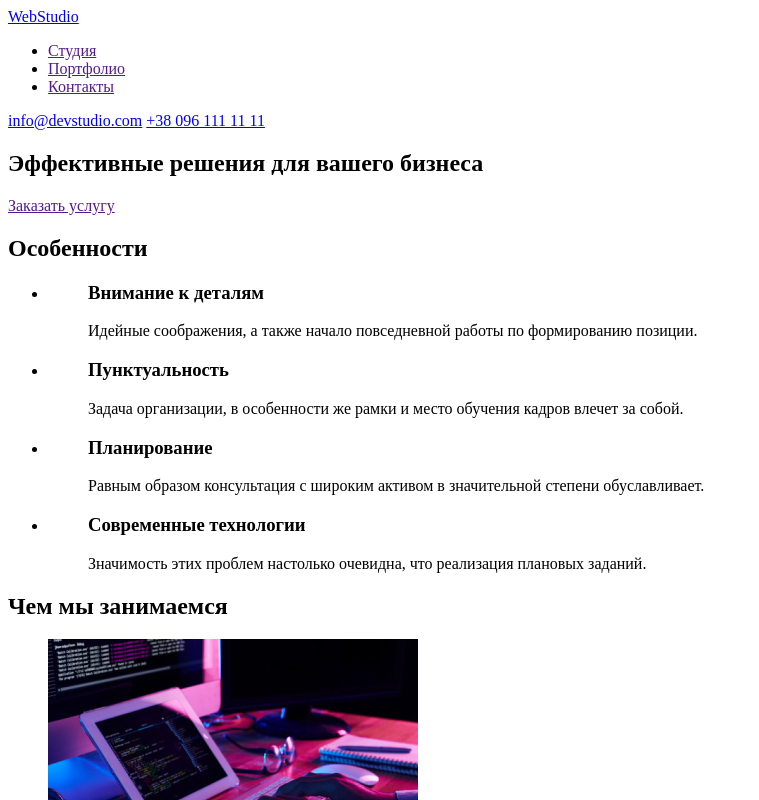
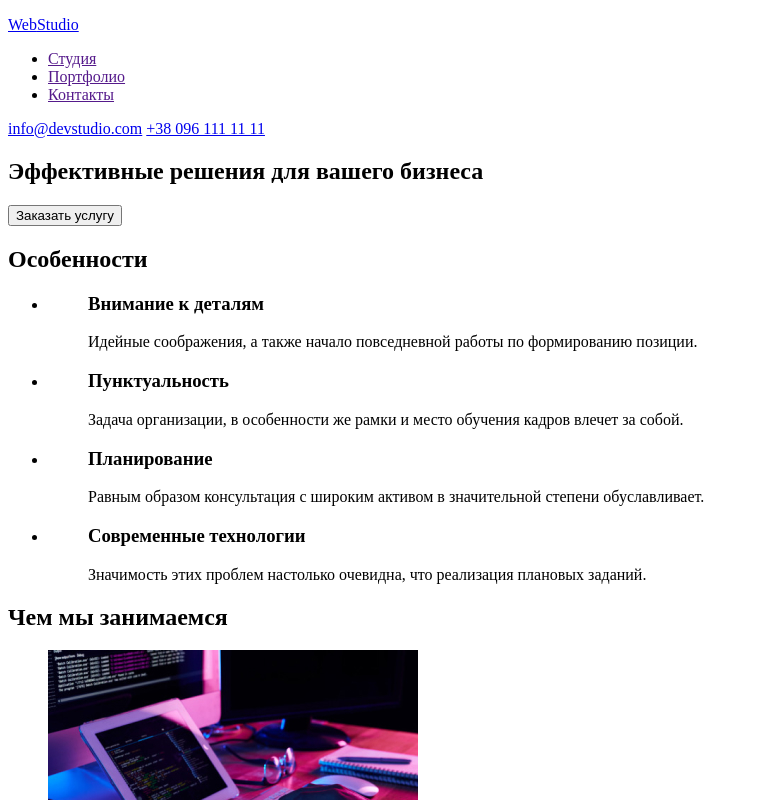
Before and after one commit to VladXoma/goit-markup-hw-01, a plain HTML site: page index.html in a window 1280 px wide. Shown: the top 800 px of the page, without its empty margins (0-759 px from the left). Drawn offline with Linux system fonts and the light colour scheme.

Commit message:
replaced the link in the header  withe a button. Added span to the logo

```diff
--- a/index.html
+++ b/index.html
@@ -11,7 +11,7 @@
     <header class="header">
         <nav>
             <a class="logo" href="/">
-                WebStudio
+                <p><span class="design-logo">Web</span>Studio</p>
             </a>
             <ul class="header-link">
                 <li> <a href="">Студия</a></li>
@@ -21,11 +21,13 @@
         </nav>
             <a class="header-contacts" href="mailto:info@devstudio.com">info@devstudio.com</a>
             <a class="header-contacts" href="tel:+380961111111">+38 096 111 11 11</a>
-    </header>
+    <!--Шапка-->
+        </header>
     <main class="main">
+        <!--Основный заголовок и кнопка заказа-->
         <section class="hero">
             <h1 class="hero-title">Эффективные решения для вашего бизнеса</h1>
-            <a class="hero-link" href="">Заказать услугу</a>
+            <button type="button" class="hero-botton">Заказать услугу</button>
         </section>
     <!--Особенности-->
     <section>
@@ -119,9 +121,10 @@
            </ul>
        </section>
     </main>
+   <!--Подвал-->
     <footer class="footer">
         <a class="logo" href="/">
-            WebStudio
+            <p><span class="design-logo">Web</span>Studio</p>
         </a>
         <address class="address">г. Киев, пр-т Леси Украинки, 26</address>
         <a class="footer-contacts" href="mailto:info@devstudio.com">info@devstudio.com</a><br>
```
